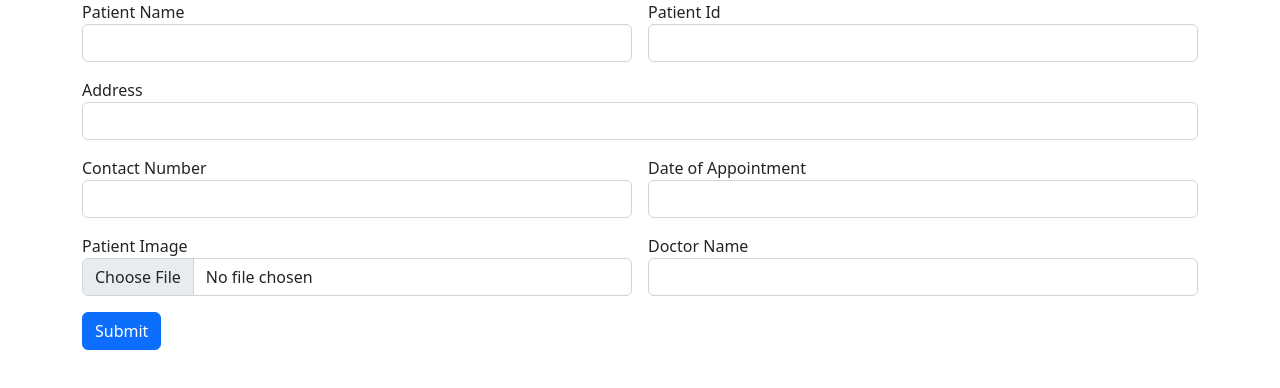
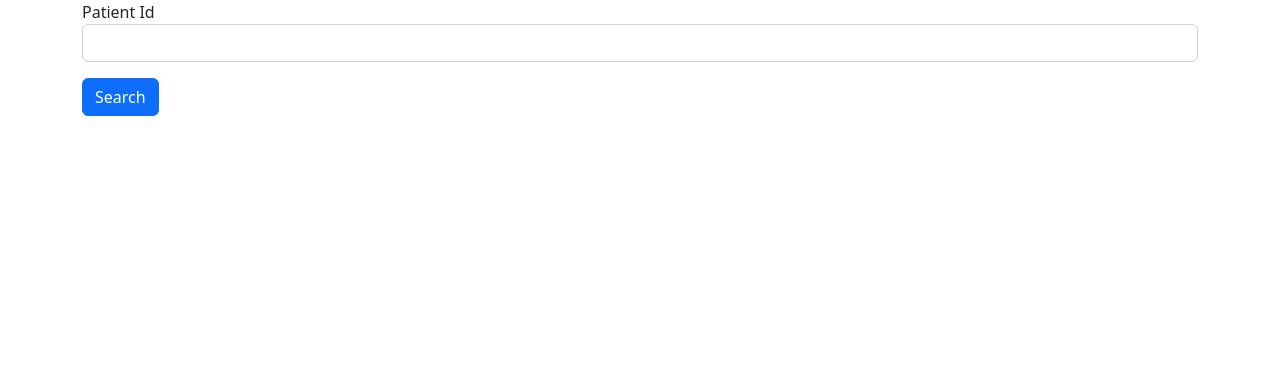
Before and after one commit to vishnubabu98/hospital-angular-app, an Angular app: page / in a window 1280 px wide. Shown: the top 388 px of the page. Built offline with nearby package versions, Linux system fonts and the light colour scheme.

Commit message:
add search patient id

```diff
--- a/src/app/app.component.html
+++ b/src/app/app.component.html
@@ -1,2 +1,2 @@
-<app-patient-entry></app-patient-entry>
+<app-patient-search></app-patient-search>
 <router-outlet></router-outlet>
--- a/src/app/app.module.ts
+++ b/src/app/app.module.ts
@@ -4,11 +4,13 @@
 import { AppRoutingModule } from './app-routing.module';
 import { AppComponent } from './app.component';
 import { PatientEntryComponent } from './patient-entry/patient-entry.component';
+import { PatientSearchComponent } from './patient-search/patient-search.component';
 
 @NgModule({
   declarations: [
     AppComponent,
-    PatientEntryComponent
+    PatientEntryComponent,
+    PatientSearchComponent
   ],
   imports: [
     BrowserModule,
--- /dev/null
+++ b/src/app/patient-search/patient-search.component.html
@@ -0,0 +1,15 @@
+<div class="container">
+    <div class="row">
+        <div class="col col-12 col-sm-12 col-md-12 col-lg-12 col-xl-12 col-xxl-12">
+            <div class="row g-3">
+                <div class="col col-12 col-sm-12 col-md-12 col-lg-12 col-xl-12 col-xxl-12">
+                    <label for="" class="form label">Patient Id</label>
+                    <input type="text" class="form-control">
+                </div>
+                <div class="col col-12 col-sm-12 col-md-12 col-lg-12 col-xl-12 col-xxl-12">
+                    <button class="btn btn-primary">Search</button>
+                </div>
+            </div>
+        </div>
+    </div>
+</div>
```
Also changed, not shown: src/app/patient-search/patient-search.component.ts (added, +10 -0 lines), src/app/patient-search/patient-search.component.css (added).
